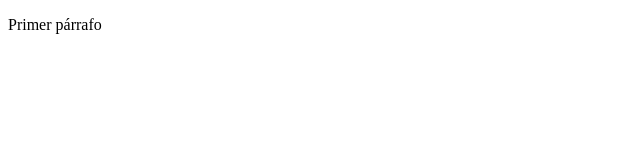
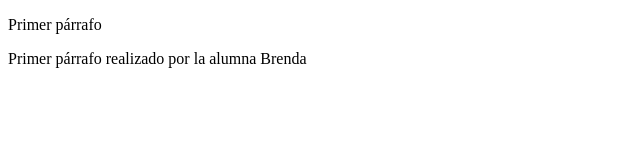
Before and after one commit to Brenda-VA/acme, a plain HTML site: page index.html in a window 1280 px wide. Shown: the whole page, without its empty margins (0-640 px from the left). Drawn offline with Linux system fonts and the light colour scheme.

Commit message:
Cambio realizado por el equipo de cambio

```diff
--- a/index.html
+++ b/index.html
@@ -7,5 +7,7 @@
 </head>
 <body>
     <p>Primer párrafo</p>
+
+    <p>Primer párrafo realizado por la alumna Brenda</p>
 </body>
 </html>
```
